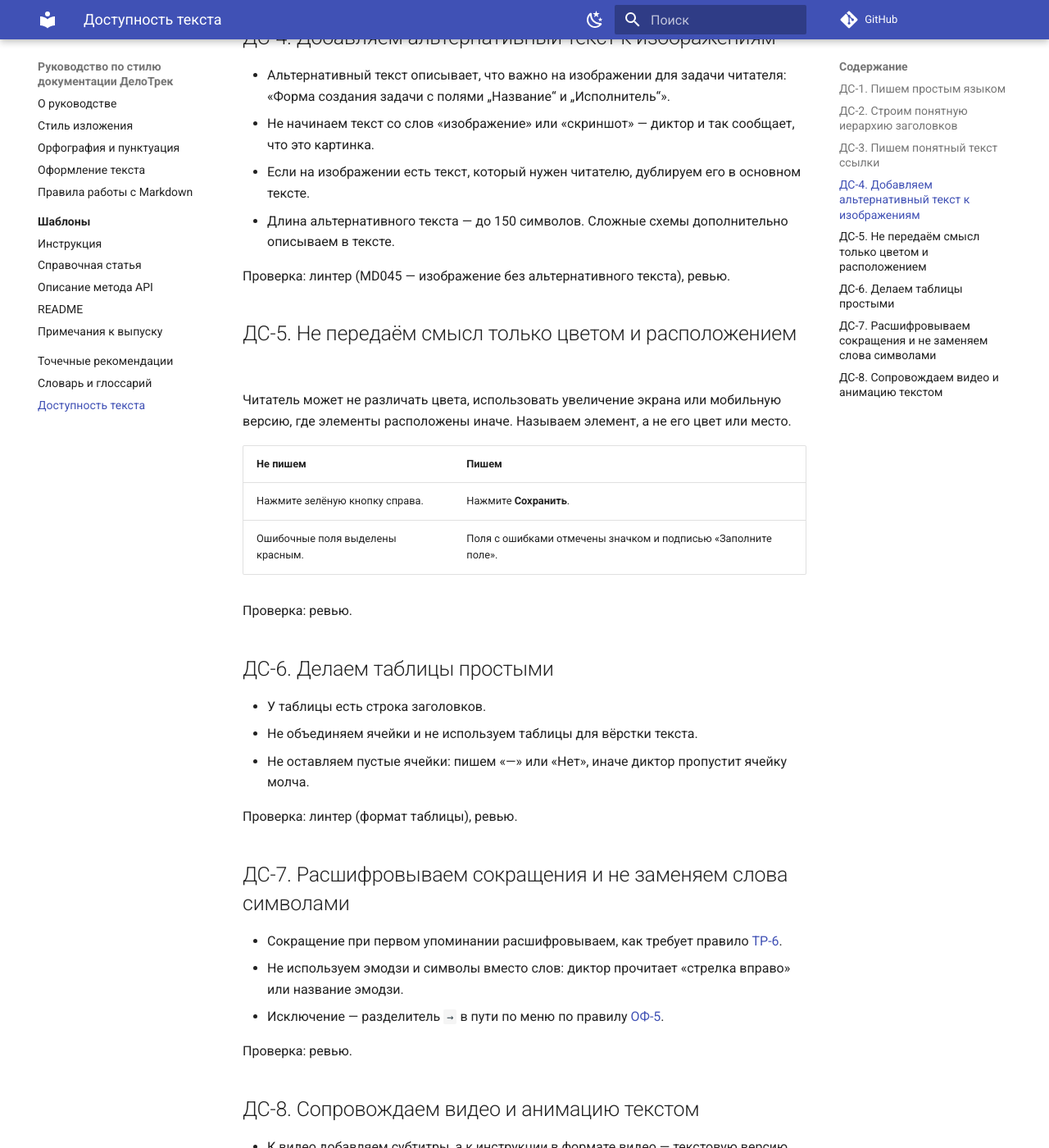
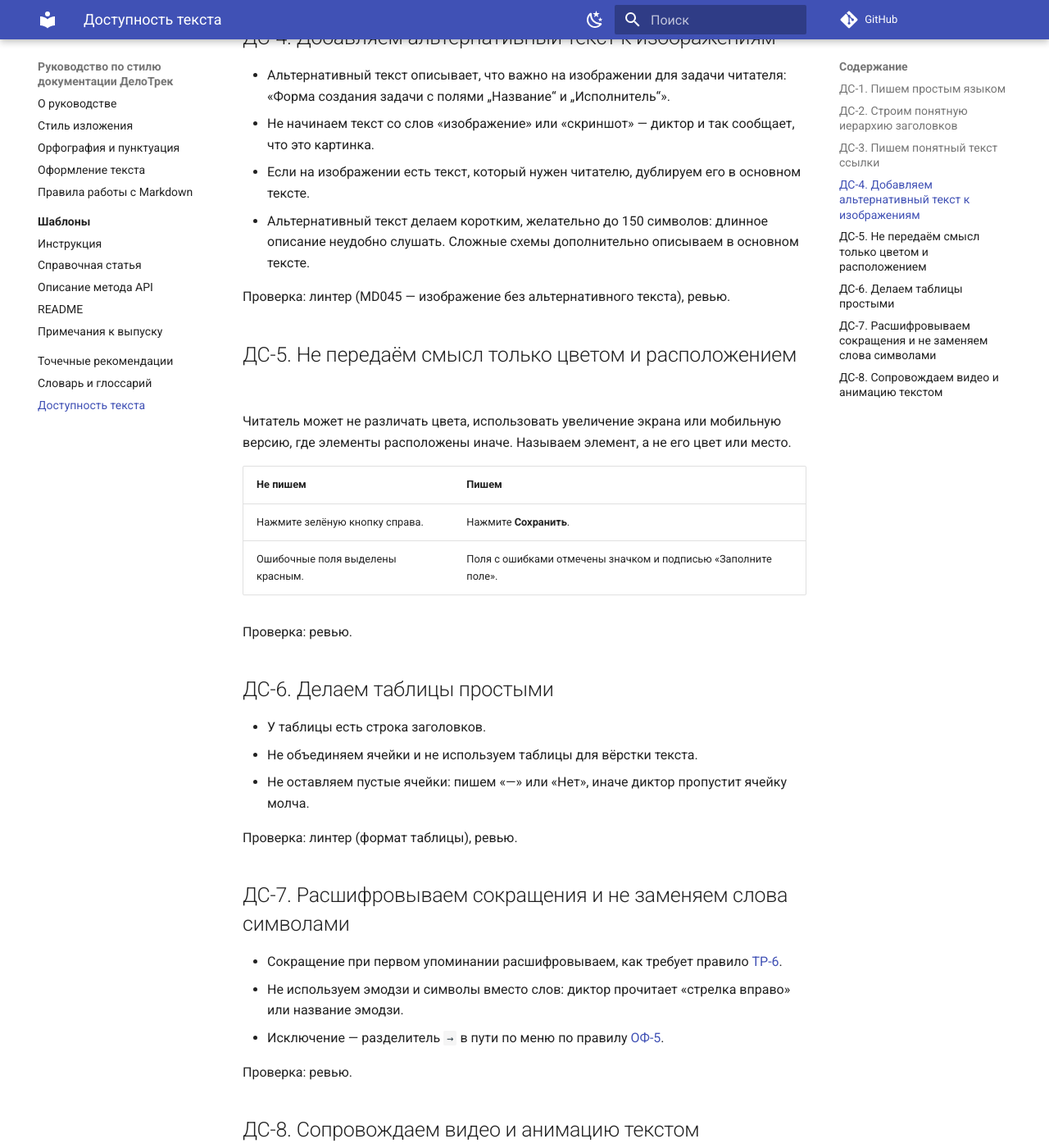
Before and after one commit to Brockengespent/style-guide-project, an MkDocs documentation site: the page built from docs/accessibility.md, in a window 1280 px wide and 1400 px high, scrolled down 1107 px. Shown: the whole window at 82% size. Built offline with MkDocs 1.6.1 and Material for MkDocs 9.7.7, drawn with Linux system fonts in a browser that asks for light colours; comment, search, counter and statistics services are not loaded; some of the changed text lies outside the part shown.

Commit message:
docs(accessibility): уточнить правила по замечаниям ревью

```diff
--- a/docs/accessibility.md
+++ b/docs/accessibility.md
@@ -36,7 +36,7 @@
 - Альтернативный текст описывает, что важно на изображении для задачи читателя: «Форма создания задачи с полями „Название“ и „Исполнитель“».
 - Не начинаем текст со слов «изображение» или «скриншот» — диктор и так сообщает, что это картинка.
 - Если на изображении есть текст, который нужен читателю, дублируем его в основном тексте.
-- Длина альтернативного текста — до 150 символов. Сложные схемы дополнительно описываем в тексте.
+- Альтернативный текст делаем коротким, желательно до 150 символов: длинное описание неудобно слушать. Сложные схемы дополнительно описываем в основном тексте.
 
 Проверка: линтер (MD045 — изображение без альтернативного текста), ревью.
 
```
Also changed, not shown: other parts of docs/accessibility.md (+1 -1 lines), 1 other file.
